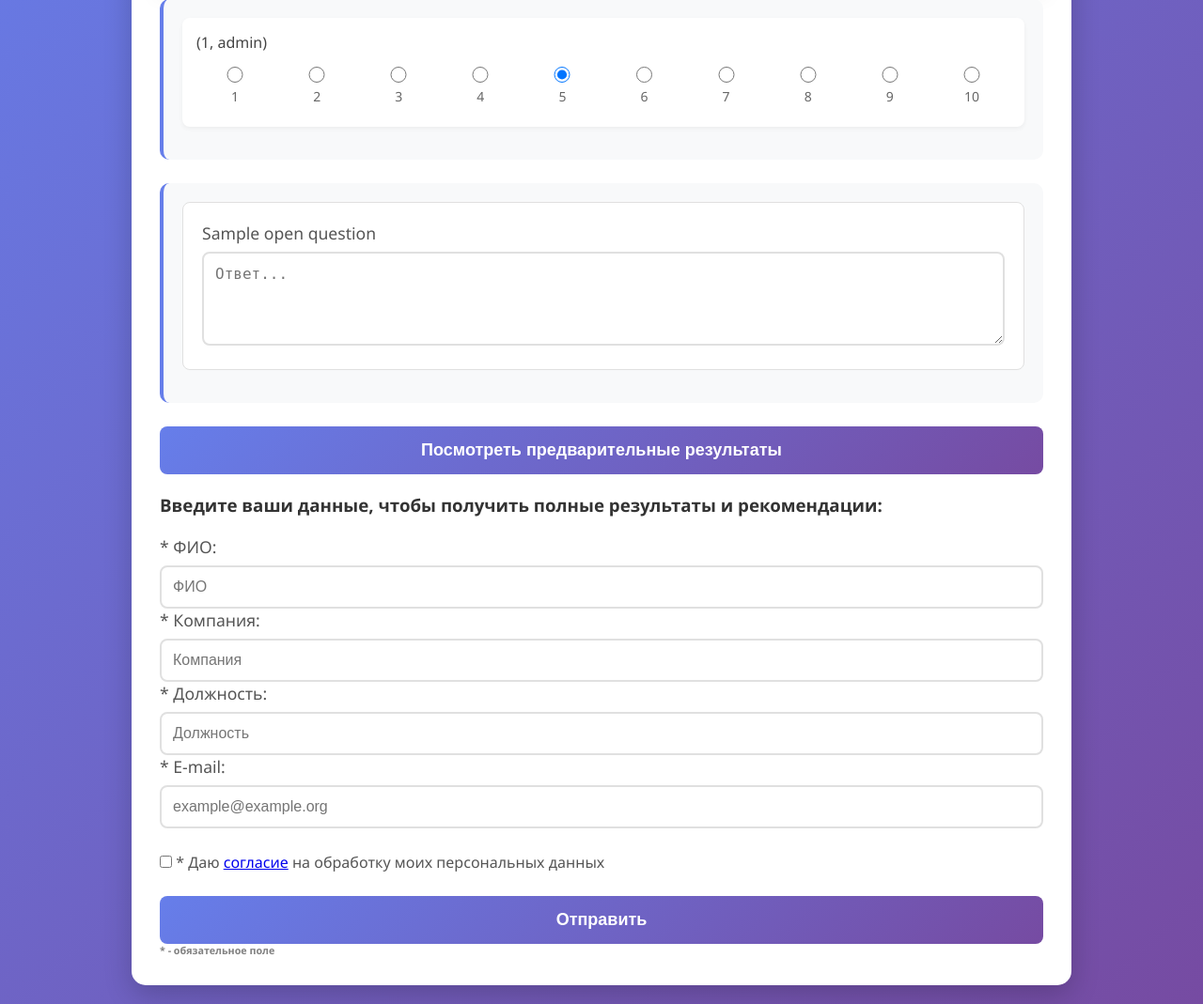
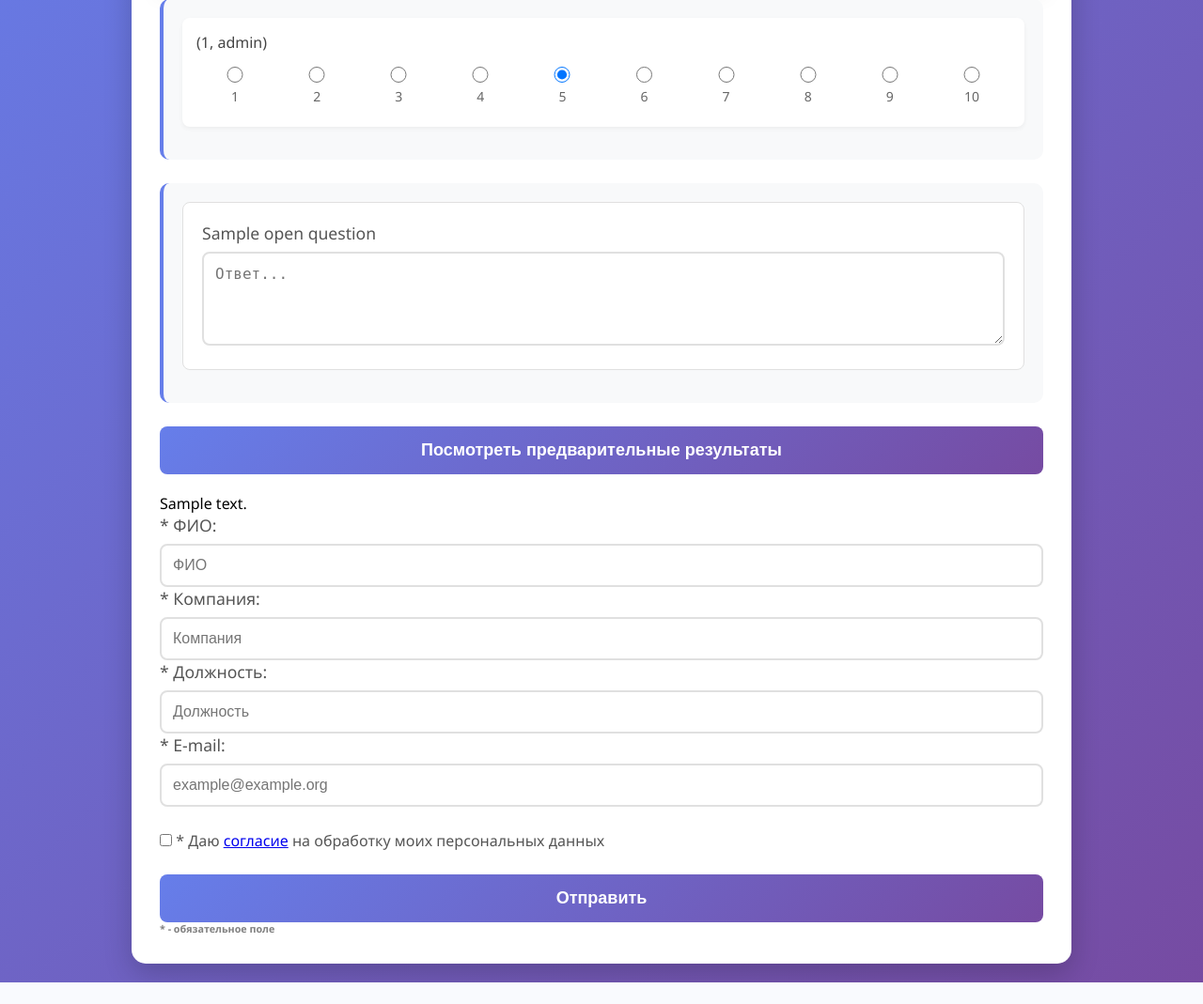
Before and after one commit to Mirka1405/Survey, a Python web app: template templates/survey.html in a window 1280 px wide. Shown: the part 290-1359 px from the top of the page at 94% size. After the commit the page ends 1336 px from the top, so only its background shows below. Run offline with Jinja, Linux system fonts and the light colour scheme; the template is opened without the code that fills it: most values are stand-ins (such as "Sample title", 1, 10 or a date in 2020).

Commit message:
mom STILL doesnt know what she wants (one question changed, added customisable recommendation text)

```diff
--- a/templates/survey.html
+++ b/templates/survey.html
@@ -118,7 +118,11 @@
     </center>
 
     <div class="spacing"></div>
-    <h3>Введите ваши данные, чтобы получить полные результаты и рекомендации:</h2>
+    {% if not data.recommendation_text %}
+    <h3>Введите ваши данные, чтобы получить полные результаты и рекомендации:</h3>
+    {% else %}
+    {{ data.recommendation_text|safe}}
+    {% endif %}
 
     <div class="form-group">
         <label for="respondent_name">* ФИО:</label>
```
Also changed, not shown: config/survey_config.json (+5 -4 lines).
